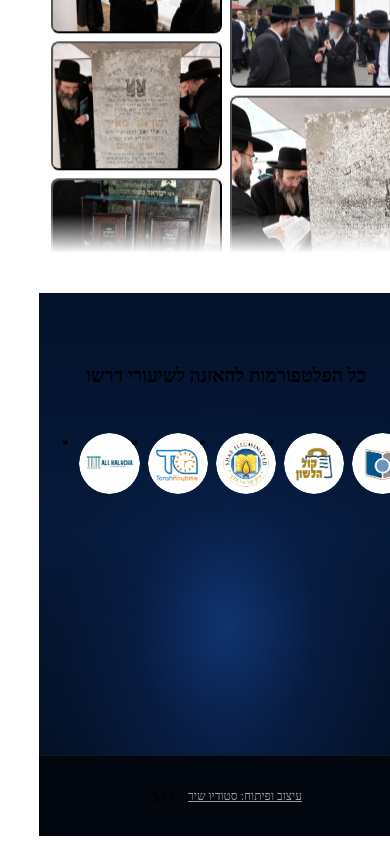
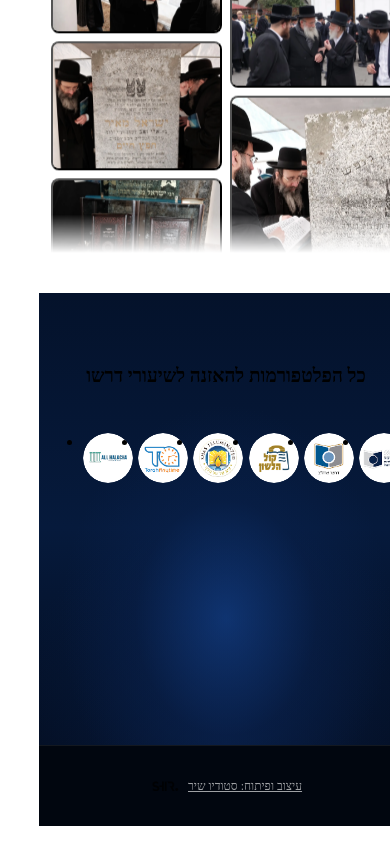
Before and after one commit to shirstudio20-lab/dirshu2, a React (Vite) app: page / in a window 390 px wide. Shown: the part 7579-8423 px from the top of the page. Built offline with nearby package versions, Linux system fonts and the light colour scheme; the HTML template or start-up script is replaced by a standard one; a web font is replaced by a local one.

Commit message:
Platforms: six logos, correct RTL order, site and phone links

```diff
--- a/src/components/Platforms/PlatformsSection.css
+++ b/src/components/Platforms/PlatformsSection.css
@@ -49,7 +49,8 @@
 /* --- logos, node 52:1307 -------------------------------------------------- */
 
 .platforms__list {
-  /* Left to right, matching the order in the design. */
+  /* Left to right, matching the order in the design: the last entry in the
+     data is the one that reads first in the RTL row. */
   direction: ltr;
   display: flex;
   flex-wrap: wrap;
@@ -175,16 +176,18 @@ a.platforms__button:focus-visible {
 
 /* --- responsive ----------------------------------------------------------- */
 
-/* Phones: three logos on the first row, two centred beneath them. */
+/* Phones: all six stay on one line — the circles shrink, they never wrap. */
 @media (max-width: 599px) {
-  /* All five stay on one line: the circles shrink, they never wrap. */
   .platforms__list {
     flex-wrap: nowrap;
-    gap: clamp(6px, 2vw, 14px);
+    gap: clamp(4px, 1.4vw, 12px);
   }
 
   .platforms__item {
-    width: clamp(48px, 15.5vw, 84px);
+    /* Sized so six discs plus their gaps clear the narrowest phone. */
+    width: clamp(38px, 12.8vw, 84px);
+    flex: 0 1 auto;
+    min-width: 0;
   }
 
   .platforms__quote-line::before,
--- a/src/components/Platforms/PlatformsSection.tsx
+++ b/src/components/Platforms/PlatformsSection.tsx
@@ -21,16 +21,20 @@ export function PlatformsSection() {
 
           {/* Node 52:1307 — laid out left to right, as in the design. */}
           <ul className="platforms__list">
-            {platforms.map((platform) => (
+            {platforms.map((platform) => {
+              // A phone number has to dial in place; a website opens away from
+              // the page. Everything else about the two is identical.
+              const isCall = platform.url.startsWith('tel:')
+
+              return (
                 <li className="platforms__item" key={platform.id}>
-                {/* The whole circle is the target. Until a url is filled in
-                    there is nothing to link to, so it renders as plain art. */}
+                  {/* The anchor is the whole disc, not the artwork inside it. */}
                   {platform.url ? (
                     <a
                       className="platforms__button"
                       href={platform.url}
-                    target="_blank"
-                    rel="noreferrer noopener"
+                      target={isCall ? undefined : '_blank'}
+                      rel={isCall ? undefined : 'noreferrer noopener'}
                       aria-label={platform.alt}
                     >
                       <img src={platform.image} alt="" loading="lazy" />
@@ -41,7 +45,8 @@ export function PlatformsSection() {
                     </span>
                   )}
                 </li>
-            ))}
+              )
+            })}
           </ul>
 
           {/* Nodes 52:1327 with the rules of 52:1328 / 52:1329 either side. */}
--- a/src/data/platforms.ts
+++ b/src/data/platforms.ts
@@ -1,8 +1,14 @@
 /**
- * Listening platforms, in the order of the design (left to right).
+ * Listening platforms.
  *
- * `url` is empty for now — filling one in turns that item into a link, with
- * no other change needed.
+ * The row is drawn left to right, so this array runs in that direction — the
+ * last entry is the one that reads first in the RTL order the design lists:
+ * דרשו ד' ועוז, דרשו ארה"ב, קול הלשון, Shas Illuminated, TorahAnytime,
+ * All Halacha.
+ *
+ * A `tel:` url places a call and must stay in the same tab; anything else is
+ * an external site and opens in a new one. `PlatformsSection` decides that
+ * from the url itself, so nothing else needs to be set here.
  */
 
 export type Platform = {
@@ -13,14 +19,35 @@ export type Platform = {
 }
 
 export const platforms: Platform[] = [
-  { id: 'all-halacha', image: '/assets/platforms/all-halacha.png', alt: 'All Halacha', url: '' },
-  { id: 'torah-anytime', image: '/assets/platforms/torah-anytime.png', alt: 'TorahAnytime', url: '' },
+  { id: 'all-halacha', image: '/assets/platforms/all-halacha.png', alt: 'All Halacha', url: 'https://alldaf.org/' },
+  {
+    id: 'torah-anytime',
+    image: '/assets/platforms/torah-anytime.png',
+    alt: 'TorahAnytime',
+    url: 'https://torahanytime.com/topics/100085',
+  },
   {
     id: 'shas-illuminated',
     image: '/assets/platforms/shas-illuminated.png',
     alt: 'Shas Illuminated',
-    url: '',
+    url: 'https://www.shasilluminated.org/rabbi-avi-slansky',
   },
-  { id: 'kol-halashon', image: '/assets/platforms/kol-halashon.png', alt: 'קול הלשון', url: '' },
-  { id: 'dirshu-daf', image: '/assets/platforms/dirshu-daf.png', alt: 'דרשו', url: '' },
+  {
+    id: 'kol-halashon',
+    image: '/assets/platforms/kol-halashon.png',
+    alt: 'קול הלשון',
+    url: 'tel:7189066449',
+  },
+  {
+    id: 'dirshu-usa',
+    image: '/assets/platforms/dirshu-usa.png',
+    alt: 'דרשו ארה"ב',
+    url: 'tel:2126662800',
+  },
+  {
+    id: 'dirshu-israel',
+    image: '/assets/platforms/dirshu-israel.png',
+    alt: "דרשו ד' ועוז",
+    url: 'https://www.dirshu.co.il/%d7%94%d7%93%d7%a3-%d7%94%d7%99%d7%95%d7%9e%d7%99-%d7%91%d7%94%d7%9c%d7%9b%d7%94/',
+  },
 ]
```
Also changed, not shown: public/assets/platforms/dirshu-israel.png (added), public/assets/platforms/dirshu-usa.png (added). Lines whose indentation alone changed are shown as unchanged.
